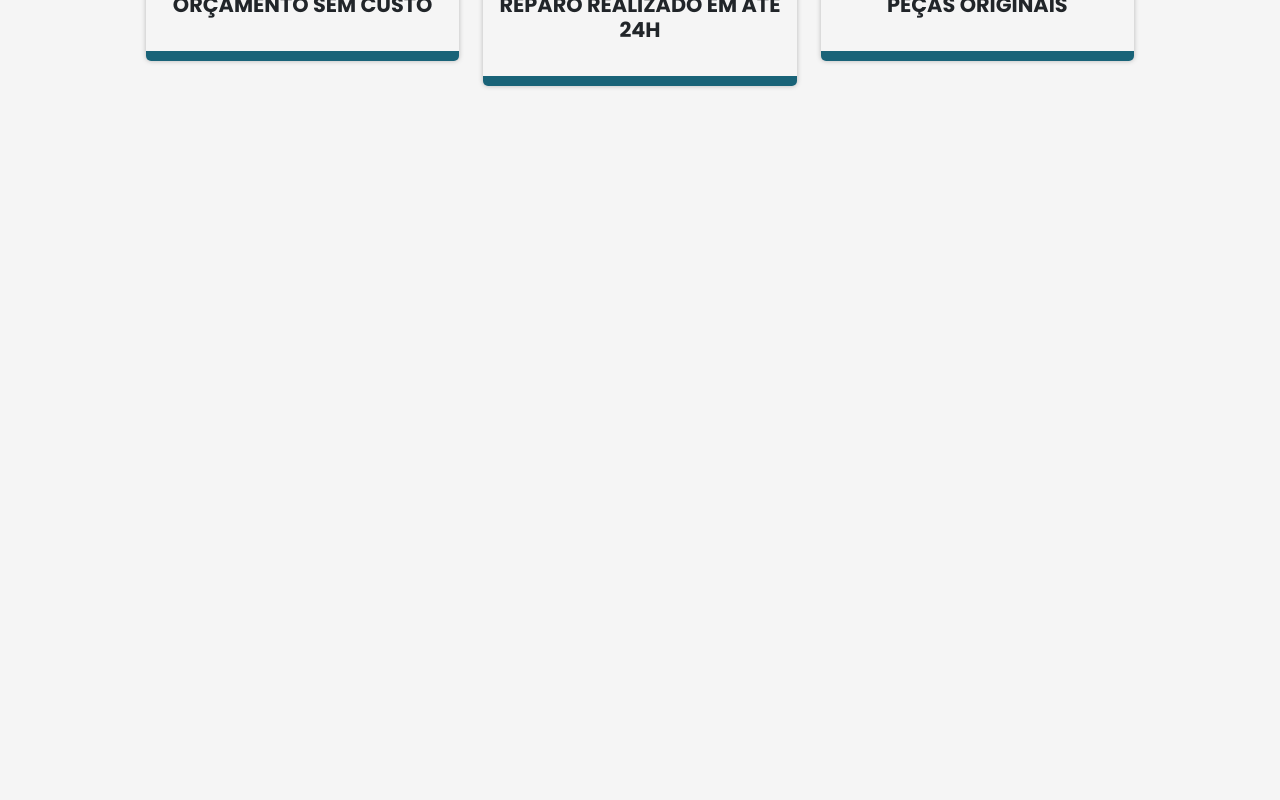
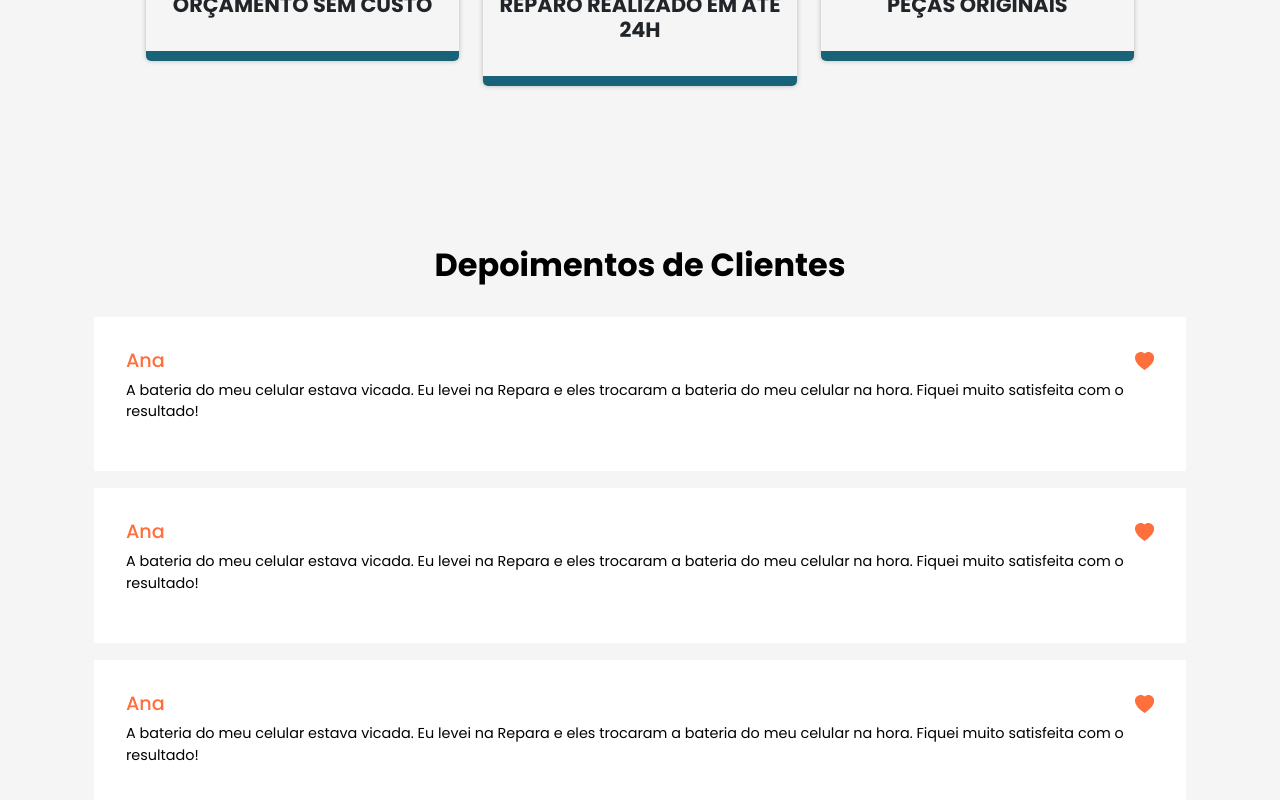
Before and after one commit to DanielArrivabene/repara, a React (Vite) app in the folder repara/: page / in a window 1280 px wide. Shown: the part 2532-3332 px from the top of the page. Before the commit the page ends 2698 px from the top, so only its background shows below. Built offline with nearby package versions, Linux system fonts and the light colour scheme.

Commit message:
depoimentos prontos

```diff
--- a/repara/src/App.jsx
+++ b/repara/src/App.jsx
@@ -5,6 +5,7 @@ import Carousel from './components/carousel/Carousel'
 import Services from './components/services/Services'
 import About from './components/about/About'
 import Differentials from './components/differentials/Differentials'
+import Depoiments from './components/depoiments/Depoiments'
 
 function App() {
 
@@ -18,6 +19,7 @@ function App() {
         <Services />
         <About />
         <Differentials />
+        <Depoiments />
       </main>
     </>
   )
--- /dev/null
+++ b/repara/src/components/depoiments/Depoiments.jsx
@@ -0,0 +1,29 @@
+import { BsHeartFill } from 'react-icons/bs'
+
+import  '../../styles/components/Depoiments.scss'
+
+function Depoiments() {
+
+    const depoiments = [
+        {name: 'Ana', text: 'A bateria do meu celular estava vicada. Eu levei na Repara e eles trocaram a bateria do meu celular na hora. Fiquei muito satisfeita com o resultado!'},
+        {name: 'Ana', text: 'A bateria do meu celular estava vicada. Eu levei na Repara e eles trocaram a bateria do meu celular na hora. Fiquei muito satisfeita com o resultado!'},
+        {name: 'Ana', text: 'A bateria do meu celular estava vicada. Eu levei na Repara e eles trocaram a bateria do meu celular na hora. Fiquei muito satisfeita com o resultado!'},
+    ]
+
+  return (
+    <section id="depoiments_container">
+        <h2>Depoimentos de Clientes</h2>
+
+        <article className="container p-4">
+            {depoiments.map((item, index) => (
+                <div key={index} className="depoiment">
+                    <h3>{item.name} <span><BsHeartFill /></span></h3>
+                    <p>{item.text}</p>
+                </div>
+            ))}
+        </article>
+    </section>
+  )
+}
+
+export default Depoiments
--- /dev/null
+++ b/repara/src/styles/components/Depoiments.scss
@@ -0,0 +1,33 @@
+@import '../variables.scss';
+@import '../mixins.scss';
+
+#depoiments_container {
+    color: #000000;
+    background-color: $secondary-bg-color;
+    padding: 5em 0;
+
+
+    h2 {
+        font-weight: bolder;
+        text-align: center;
+    }
+
+    .depoiment {
+        background-color: #fff;
+        padding: 2em;
+        margin-bottom: 1.1em;
+
+        h3 {
+            color: $secondary-color;
+            font-size: 1.2em;
+            display: flex;
+            justify-content: space-between;
+        }
+
+        p {
+            font-size: 0.9em;
+        }
+    }
+
+
+}
--- a/repara/src/styles/variables.scss
+++ b/repara/src/styles/variables.scss
@@ -1,4 +1,5 @@
 $bg-color: #f5f5f5;
+$secondary-bg-color: #f5f5f5;
 $card-bg-color: #f3f3f3;
 $main-color: #196378;
 $main-color-dark: #155263;
```
